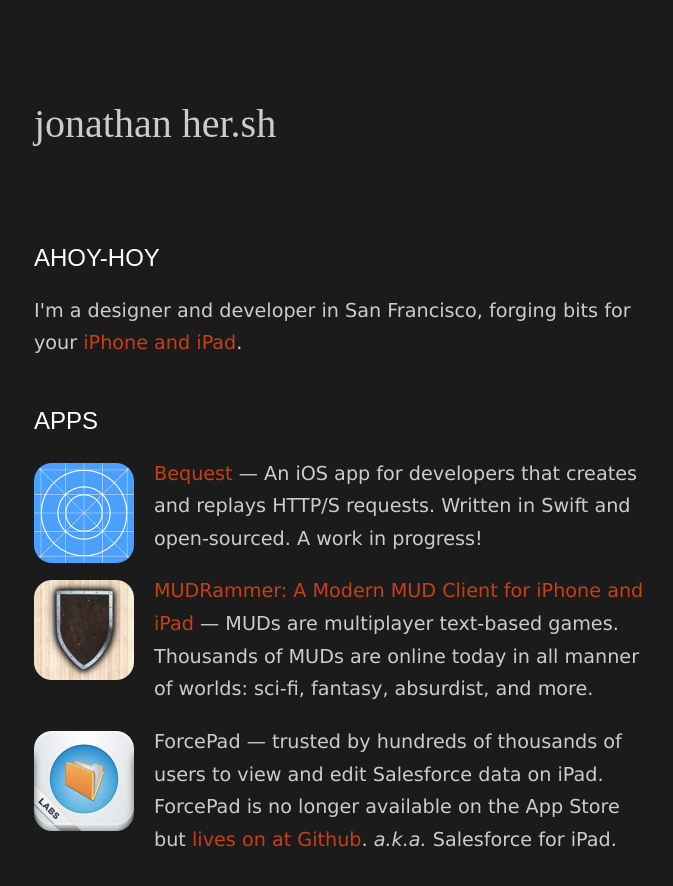
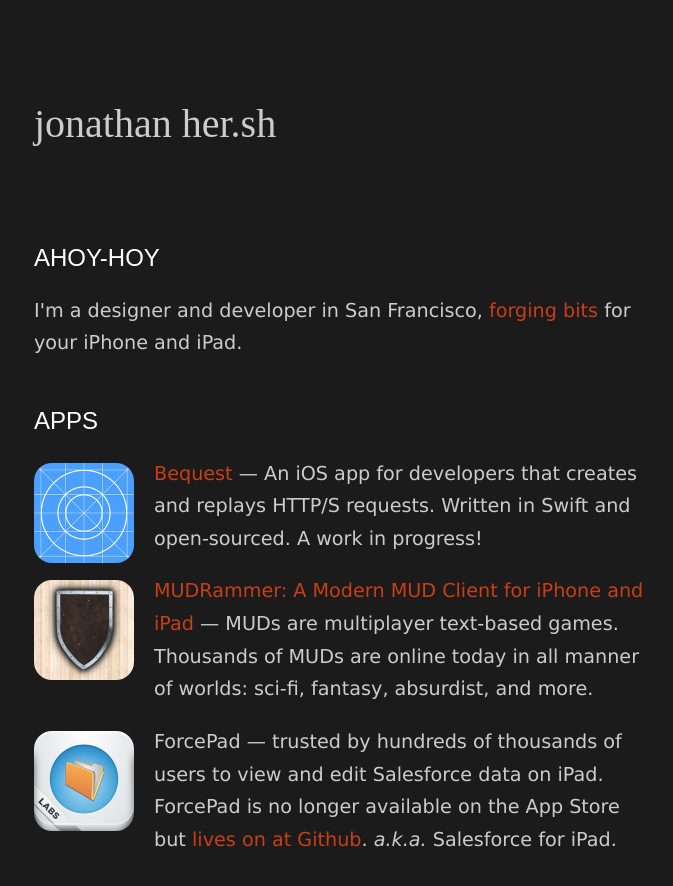
Before and after one commit to jhersh/her.sh, a Jekyll site: the page built from index.html, in a window 1280 px wide and 900 px high. Shown: the top 886 px of the window, without its empty margins (296-969 px from the left). Built offline with Jekyll 4.4.1, drawn with Linux system fonts in a browser that asks for light colours; some of the changed lines change nothing that is shown.

Commit message:
Update header link

```diff
--- a/index.html
+++ b/index.html
@@ -5,7 +5,7 @@
 
 <p class="heading"><a href="https://en.wiktionary.org/wiki/ahoy-hoy">Ahoy-hoy</a></p>
 
-<p>I'm a designer and developer in San Francisco, forging bits for your <a href="{{ site.splinesoft }}">iPhone and iPad</a>.</p>
+<p>I'm a designer and developer in San Francisco, <a href="{{ site.splinesoft }}">forging bits</a> for your iPhone and iPad.</p>
 
 <p class="heading">Apps</p>
 
```
